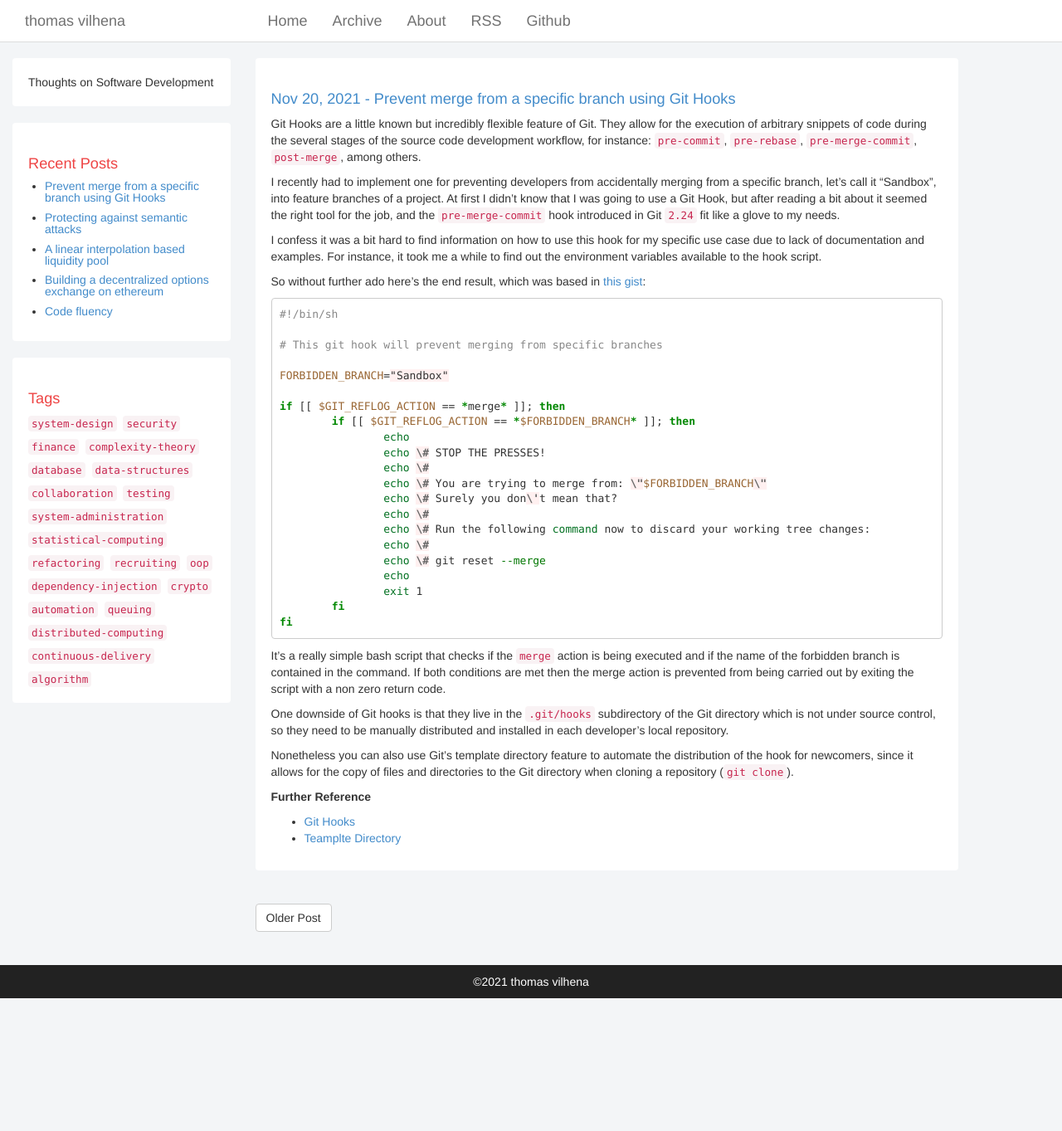
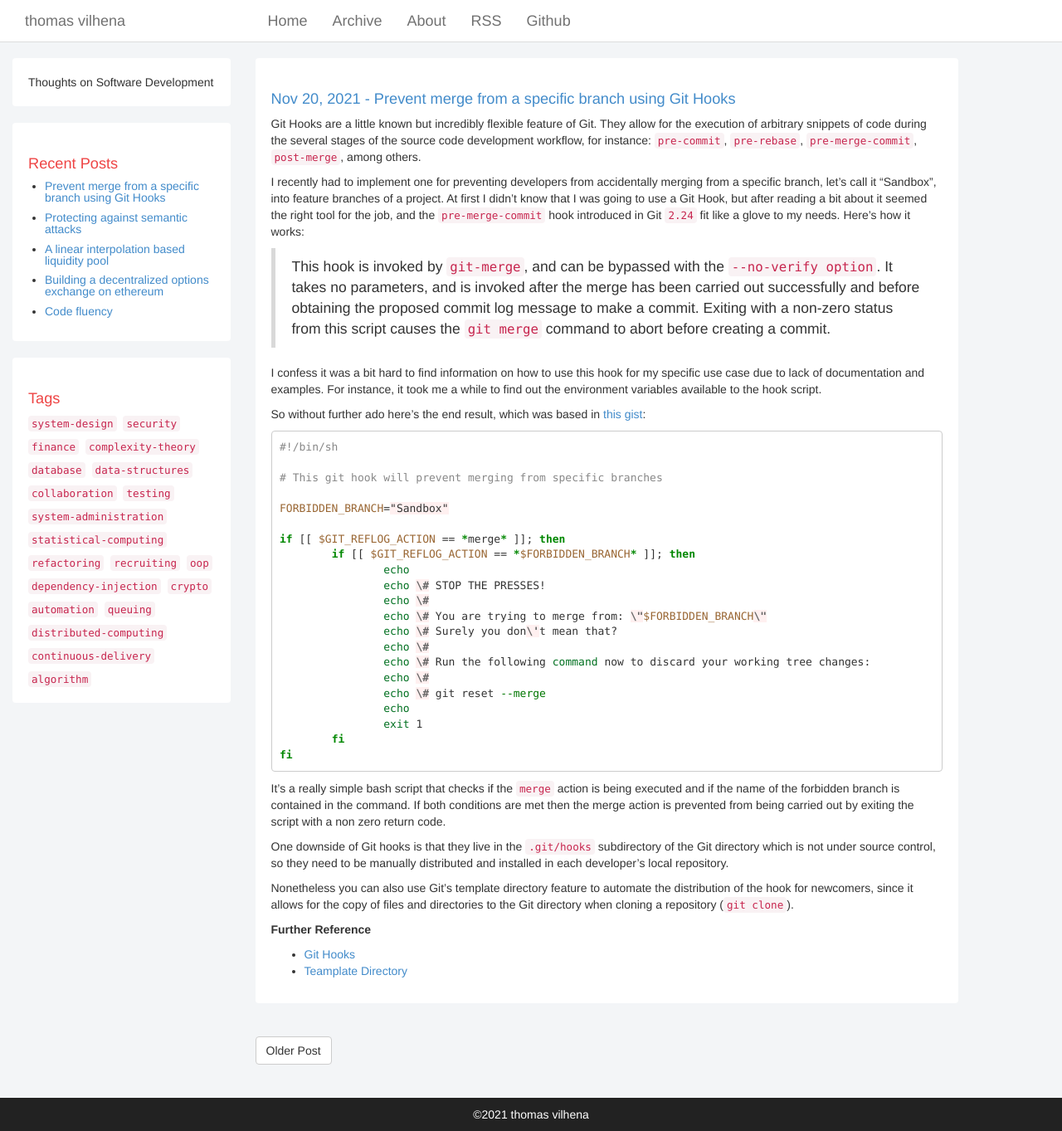
Before and after one commit to TCGV/blog, a Jekyll site: the page built from _posts/2021-11-20-prevent-merge-from-specific-branch-git-hook.md, in a window 1280 px wide and 1363 px high. Shown: the whole window at 83% size. Built offline with Jekyll 4.4.1, drawn with Linux system fonts in a browser that asks for light colours.

Commit message:
Updating: 2021-11-20-prevent-merge-from-specific-branch-git-hook.md

```diff
--- a/_posts/2021-11-20-prevent-merge-from-specific-branch-git-hook.md
+++ b/_posts/2021-11-20-prevent-merge-from-specific-branch-git-hook.md
@@ -9,7 +9,9 @@ redirect_from:
 
 Git Hooks are a little known but incredibly flexible feature of Git. They allow for the execution of arbitrary snippets of code during the several stages of the source code development workflow, for instance: `pre-commit`, `pre-rebase`, `pre-merge-commit`, `post-merge`, among others.
 
-I recently had to implement one for preventing developers from accidentally merging from a specific branch, let's call it "Sandbox", into feature branches of a project. At first I didn't know that I was going to use a Git Hook, but after reading a bit about it seemed the right tool for the job, and the `pre-merge-commit` hook introduced in Git `2.24` fit like a glove to my needs.
+I recently had to implement one for preventing developers from accidentally merging from a specific branch, let's call it "Sandbox", into feature branches of a project. At first I didn't know that I was going to use a Git Hook, but after reading a bit about it seemed the right tool for the job, and the `pre-merge-commit` hook introduced in Git `2.24` fit like a glove to my needs. Here's how it works:
+
+> This hook is invoked by `git-merge`, and can be bypassed with the `--no-verify option`. It takes no parameters, and is invoked after the merge has been carried out successfully and before obtaining the proposed commit log message to make a commit. Exiting with a non-zero status from this script causes the `git merge` command to abort before creating a commit.
 
 I confess it was a bit hard to find information on how to use this hook for my specific use case due to lack of documentation and examples. For instance, it took me a while to find out the environment variables available to the hook script.
 
@@ -48,4 +50,4 @@ Nonetheless you can also use Git's template directory feature to automate the di
 <b>Further Reference</b>
 
 * [Git Hooks](https://git-scm.com/book/en/v2/Customizing-Git-Git-Hooks)
-* [Teamplte Directory](http://git-scm.com/docs/git-init#_template_directory)
+* [Teamplate Directory](http://git-scm.com/docs/git-init#_template_directory)
```
